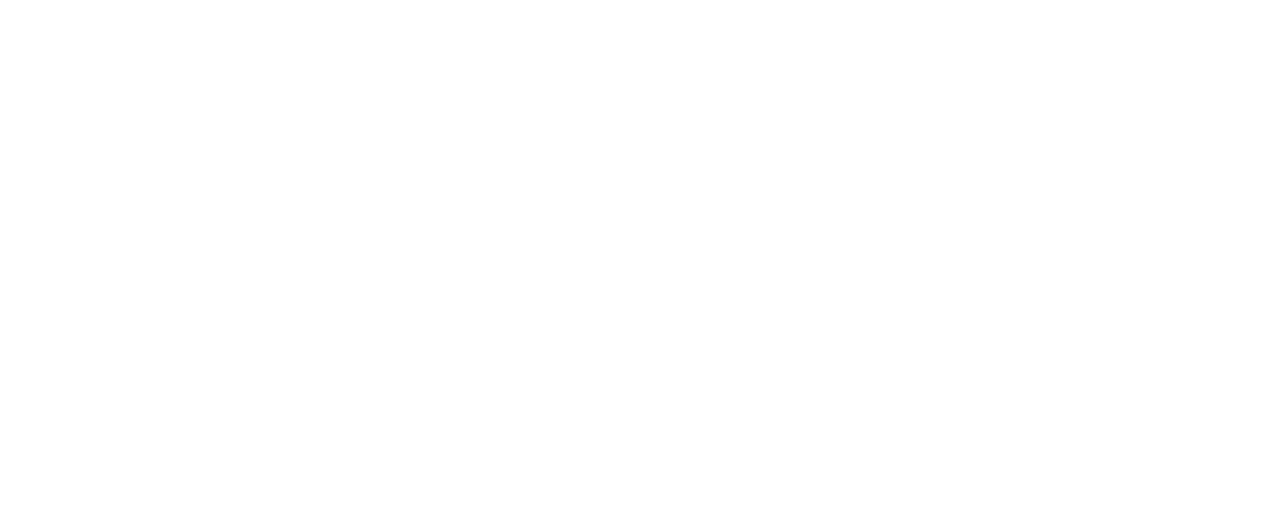
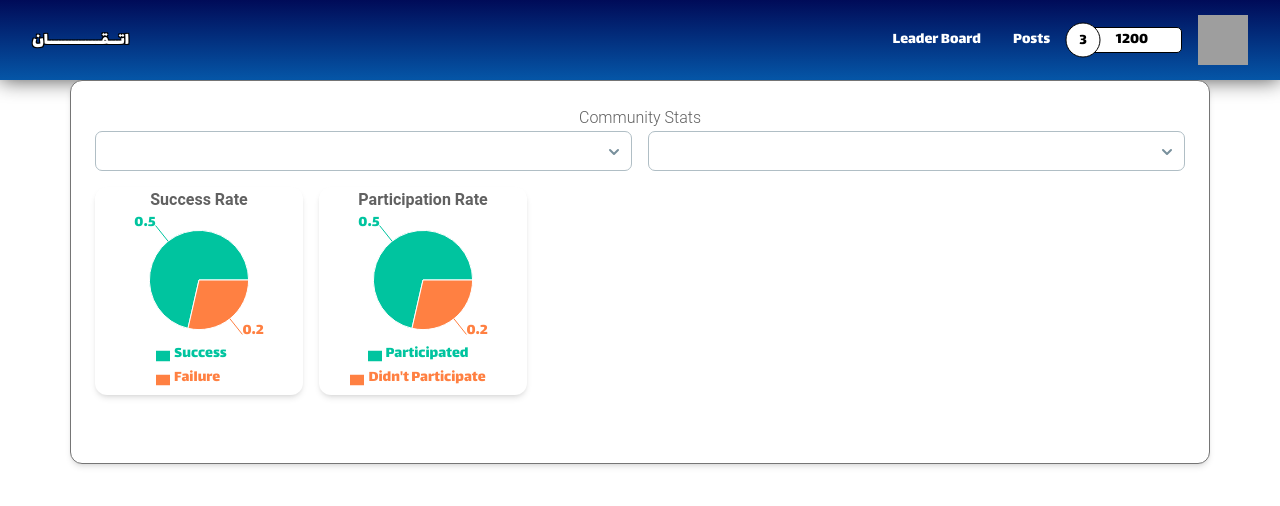
Before and after one commit to mohamed-sameh-albaz/Itqan, a React (Create React App) app in the folder Client/: page /community/stats/detailed in a window 1280 px wide. Before the commit this address had no page. Shown: the top 506 px of the page. Built offline with nearby package versions, Linux system fonts and the light colour scheme; grey boxes are pictures that could not be loaded.

Commit message:
Added pie charts for detailed

```diff
--- a/Client/package.json
+++ b/Client/package.json
@@ -18,6 +18,7 @@
     "react-dom": "18.2.0",
     "react-router-dom": "^7.0.1",
     "react-scripts": "5.0.1",
+    "recharts": "^2.15.0",
     "web-vitals": "^2.1.4"
   },
   "scripts": {
--- a/Client/src/App.js
+++ b/Client/src/App.js
@@ -12,6 +12,8 @@
 import AddPostPage from './views/AddPostPage'; // Import the new component
 import ProfilePage from './views/ProfilePage';
 import PostsPage from './views/PostsPage';
+import SummaryPage from './views/SummaryPage';
+import DetailedPage from './views/DetailedPage';
 
 
 function App() {
@@ -28,6 +30,9 @@
           <Route path="/team/create" element={<TeamEditor />} />
           <Route path="/teams" element={<TeamsPage />} />
 
+          <Route path="/community/stats/summary" element={<SummaryPage/>} />
+          <Route path="/community/stats/detailed" element={<DetailedPage/>} />
+
           <Route path="/profile/:id" element={<ProfilePage/>} />
           <Route path="/community/:name/posts" element={<PostsPage/>} />
           <Route path="/community/:name/posts/edit" element={<AddPostPage editing={false} />} />
--- /dev/null
+++ b/Client/src/views/DetailedPage.js
@@ -0,0 +1,74 @@
+import { FontAwesomeIcon } from "@fortawesome/react-fontawesome";
+import CommunityNavBar from "../components/CommunityNavBar";
+import { faChalkboardTeacher, faUser } from "@fortawesome/free-solid-svg-icons";
+import { Card, CardBody, CardHeader, Option, Select, Typography } from "@material-tailwind/react";
+import { PieChart, Pie, Sector, Cell, ResponsiveContainer, Legend } from 'recharts';
+
+const DetailedPage = () => {
+      const succsesRate = [
+        { name: 'Success', value: 0.5 },
+        { name: 'Failure', value: 0.2 },
+      ];
+
+      const ParticipateRate = [
+        { name: 'Participated', value: 0.5 },
+        { name: "Didn't Participate", value: 0.2 },
+      ];
+
+    return ( <div>
+        <CommunityNavBar />
+        <div className=" container mx-auto">
+            <Card className="w-full h-96 border border-gray-600" >
+                <CardBody>
+                <Typography color="gray">
+                    Community Stats
+                </Typography>
+                <div className="flex gap-4">
+                    <Select>
+                        {Array.from({ length: 8 }, (_, i) => i + 3).map((i) => <Option key={i}>Community {i}</Option>)}
+                    </Select>
+                    <Select>
+                        {Array.from({ length: 8 }, (_, i) => i + 3).map((i) => <Option key={i}>Contest {i}</Option>)}
+                    </Select>
+                </div>
+                <div className="flex gap-4 mt-4">
+                <Card className="w-52 h-52 bg" shadow="lg">
+                    <Typography className="font-bold">Success Rate</Typography>
+                    <CardBody className="w-full h-full p-0 m-0">
+                    <ResponsiveContainer width="100%" height="100%">
+                        <PieChart>
+                            <Pie data={succsesRate} dataKey="value" cx="50%" cy="50%"  fill="#82ca9d" label>
+                                <Cell key="Participated" fill="#00C49F" />
+                                <Cell key="Didn't Participate" fill="#FF8042" />
+                            </Pie>
+                            <Legend layout="vertical"/>
+                        </PieChart>
+                    </ResponsiveContainer>
+                    </CardBody>
+                </Card>
+
+                <Card className="w-52 h-52 " shadow="lg">
+                    <Typography className="font-bold">Participation Rate</Typography>
+                    <CardBody className="w-full h-full p-0 m-0">
+                    <ResponsiveContainer width="100%" height="100%">
+                        <PieChart>
+                            <Pie data={ParticipateRate} dataKey="value" cx="50%" cy="50%"  fill="#82ca9d" label>
+                                <Cell key="Success" fill="#00C49F" />
+                                <Cell key="Failure" fill="#FF8042" />
+                            </Pie>
+                            <Legend />
+                        </PieChart>
+                    </ResponsiveContainer>
+                    </CardBody>
+                </Card>
+                </div>
+
+                </CardBody>
+
+            </Card>
+
+        </div>
+    </div> );
+}
+
+export default DetailedPage;
--- /dev/null
+++ b/Client/src/views/SummaryPage.js
@@ -0,0 +1,21 @@
+import { FontAwesomeIcon } from "@fortawesome/react-fontawesome";
+import CommunityNavBar from "../components/CommunityNavBar";
+import { faChalkboardTeacher, faUser } from "@fortawesome/free-solid-svg-icons";
+
+const SummaryPage = () => {
+    return ( <div>
+        <CommunityNavBar />
+        <div className="container mx-auto">
+            <div className="flex justify-center">
+                <div className="">
+                    <FontAwesomeIcon icon={faChalkboardTeacher} />
+                </div>
+                <div className="">
+                    <FontAwesomeIcon icon={faUser} />
+                </div>
+            </div>
+        </div>
+    </div> );
+}
+
+export default SummaryPage;
```
Also changed, not shown: 1 other file (tests, documents, lock files or other folders).
